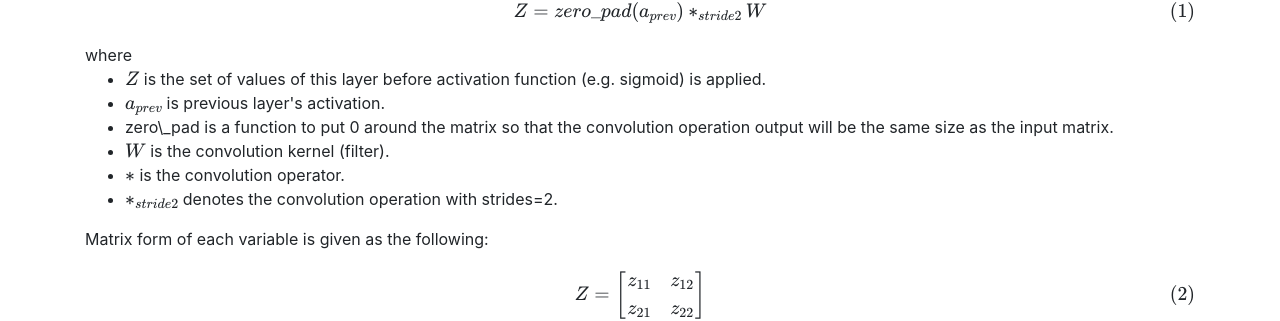
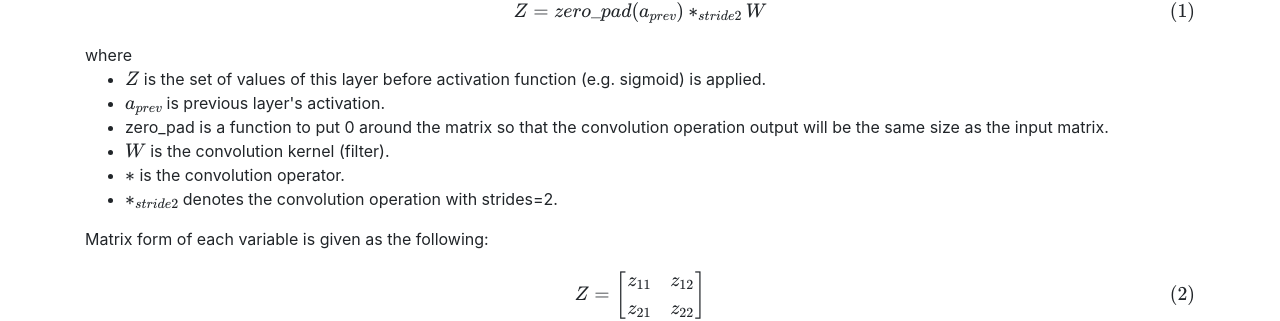
Before and after one commit to hideyukiinada/hideyukiinada.github.io, a Jekyll site: the page built from cnn_backprop_strides2.html, in a window 1280 px wide and 900 px high, scrolled down 407 px. Shown: the part 143-464 px from the top of the window. Built offline with Jekyll 4.4.1, drawn with Linux system fonts in a browser that asks for light colours; nearby versions of some CDN libraries; formulas are drawn with MathJax 3.

Commit message:
Fixed a typo

```diff
--- a/cnn_backprop_strides2.html
+++ b/cnn_backprop_strides2.html
@@ -32,7 +32,7 @@ where
 <ul>
 <li>\(Z\) is the set of values of this layer before activation function (e.g. sigmoid) is applied.</li>
 <li>\(a_{prev}\) is previous layer's activation.</li>
-<li>zero\_pad is a function to put 0 around the matrix so that the convolution operation output will be the same size as the input matrix.</li>
+<li>zero_pad is a function to put 0 around the matrix so that the convolution operation output will be the same size as the input matrix.</li>
 <li>\(W\) is the convolution kernel (filter).</li>
 <li>\(*\) is the convolution operator.</li>
 <li>\(*_{stride2}\) denotes the convolution operation with strides=2.</li>
```
